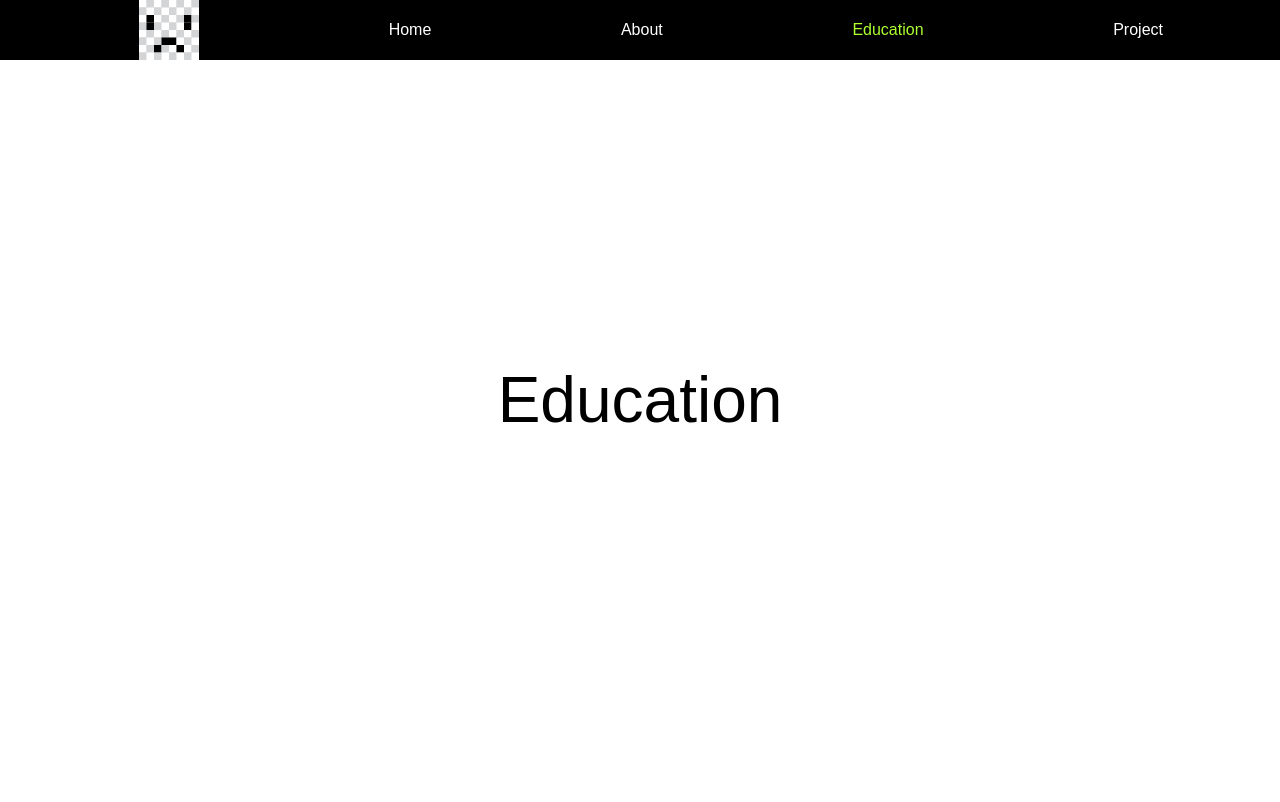
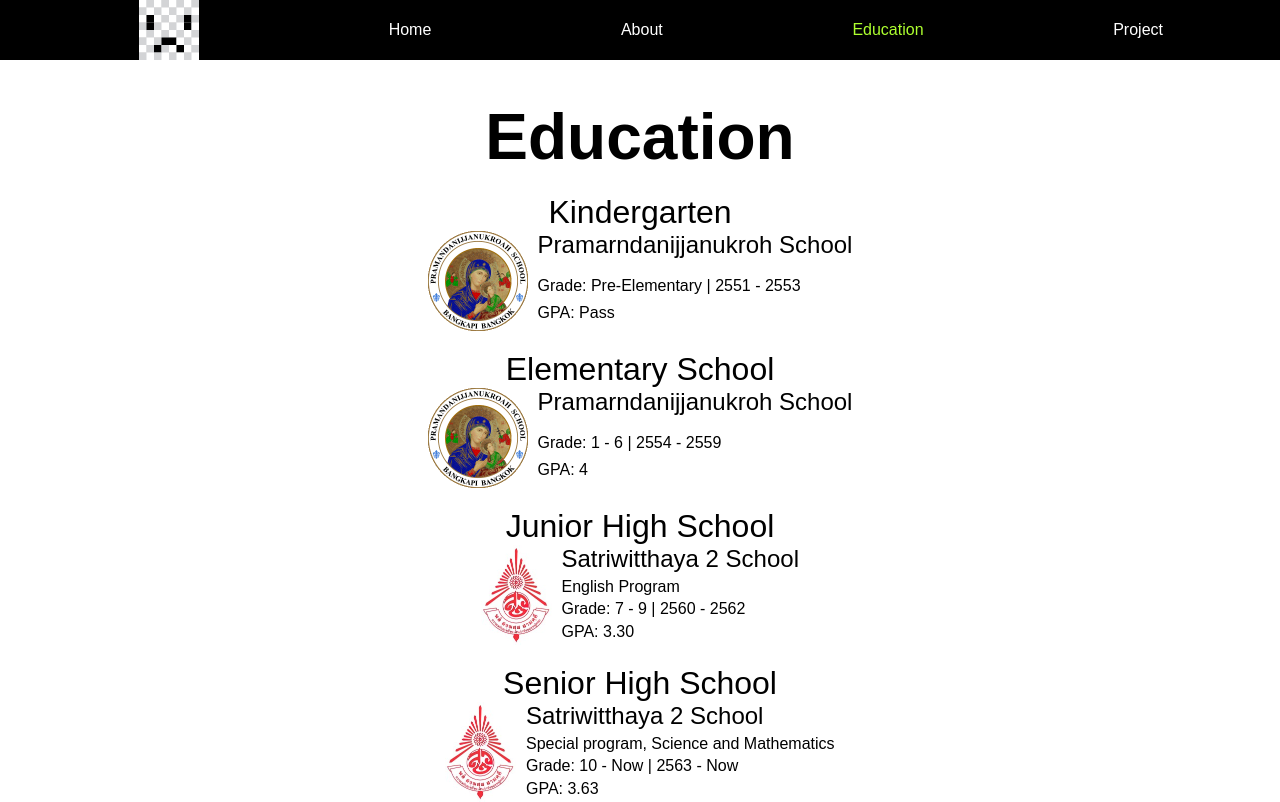
Before and after one commit to Fakepng/personalsite, a React (Create React App) app: page /education in a window 1280 px wide. Built offline with nearby package versions, Linux system fonts and the light colour scheme.

Commit message:
Create Education tab

```diff
--- /dev/null
+++ b/src/Config/EduList.json
@@ -0,0 +1,40 @@
+[
+    {
+        "id": "1",
+        "image": "/images/pramanda.jpg",
+        "level": "Kindergarten",
+        "name": "Pramarndanijjanukroh School",
+        "year": "2551 - 2553",
+        "grade": "Pre-Elementary",
+        "gpa": "Pass"
+    },
+    {
+        "id": "2",
+        "image": "/images/pramanda.jpg",
+        "level": "Elementary School",
+        "name": "Pramarndanijjanukroh School",
+        "year": "2554 - 2559",
+        "grade": "1 - 6",
+        "gpa": "4"
+    },
+    {
+        "id": "3",
+        "image": "/images/sw2logo.jpg",
+        "level": "Junior High School",
+        "name": "Satriwitthaya 2 School",
+        "year": "2560 - 2562",
+        "sec": "English Program",
+        "grade": "7 - 9",
+        "gpa": "3.30"
+    },
+    {
+        "id": "4",
+        "image": "/images/sw2logo.jpg",
+        "level": "Senior High School",
+        "name": "Satriwitthaya 2 School",
+        "year": "2563 - Now",
+        "sec": "Special program, Science and Mathematics",
+        "grade": "10 - Now",
+        "gpa": "3.63"
+    }
+]
--- a/src/Pages/Education/Education.css
+++ b/src/Pages/Education/Education.css
@@ -1,8 +1,44 @@
-.Education {
-    display: flex;
-    padding: 60px 0px;
-    height: 100vh;
-    justify-content: center;
-    align-items: center;
-    font-size: 4rem;
+.image {
+    grid-area: image;
+    height: 100px;
+    margin-left: auto;
+    margin-right: 10px;
 }
+
+.level {
+    grid-area: level;
+    text-align: center;
+    padding-top: 20px;
+    font-size: 2rem;
+}
+
+.name {
+    grid-area: name;
+    font-size: 1.5rem;
+}
+
+.sec {
+    grid-area: sec;
+    font-size: 1rem;
+}
+
+.grade {
+    grid-area: grade;
+    font-size: 1rem;
+}
+
+.gpa {
+    grid-area: gpa;
+    font-size: 1rem;
+}
+
+.education-container {
+    display: grid;
+    max-width: 1100px;
+    grid-template-areas: "level level" "image name" "image sec" "image grade" "image gpa";
+    margin: auto;
+}
+
+.education-container h1 {
+    font-size: 2rem;
+}
--- a/src/Pages/Education/index.jsx
+++ b/src/Pages/Education/index.jsx
@@ -1,9 +1,27 @@
 import React from 'react'
 import './Education.css'
+import EduList from './../../Config/EduList'
 
 const Education = () => {
+  const educationList = EduList.map(edu => {
+    return (
+      <div className="education-container" key={edu.id}>
+        <img className='image' src={edu.image} />
+        <p className='level'>{edu.level}</p>
+        <p className='name'>{edu.name}</p>
+        <p className='sec'>{edu.sec}</p>
+        <p className='grade'>Grade: {edu.grade} | {edu.year}</p>
+        <p className='gpa'>GPA: {edu.gpa}</p>
+      </div>
+    )
+  })
+
+
   return (
-    <div className="Education">Education</div>
+    <div className="Education">
+      <h1>Education</h1>
+      {educationList}
+    </div>
   )
 }
 
--- a/src/Pages/Project/Project.css
+++ b/src/Pages/Project/Project.css
@@ -1,5 +1,5 @@
 h1 {
-    padding-top: 60px;
+    padding-top: 100px;
     text-align: center;
     font-size: 4rem;
 }
--- a/src/Pages/Project/index.jsx
+++ b/src/Pages/Project/index.jsx
@@ -16,7 +16,7 @@ const Project = () => {
 
   const repoElement = repos.map(repo => {
     return (
-      <div className="project-container">
+      <div className="project-container" key={repo.id}>
         <a href={repo.html_url}>
           <div className="project-title">
             {repo.name}
```
Also changed, not shown: public/images/pramanda.jpg (added), public/images/sw2logo.jpg (added).
